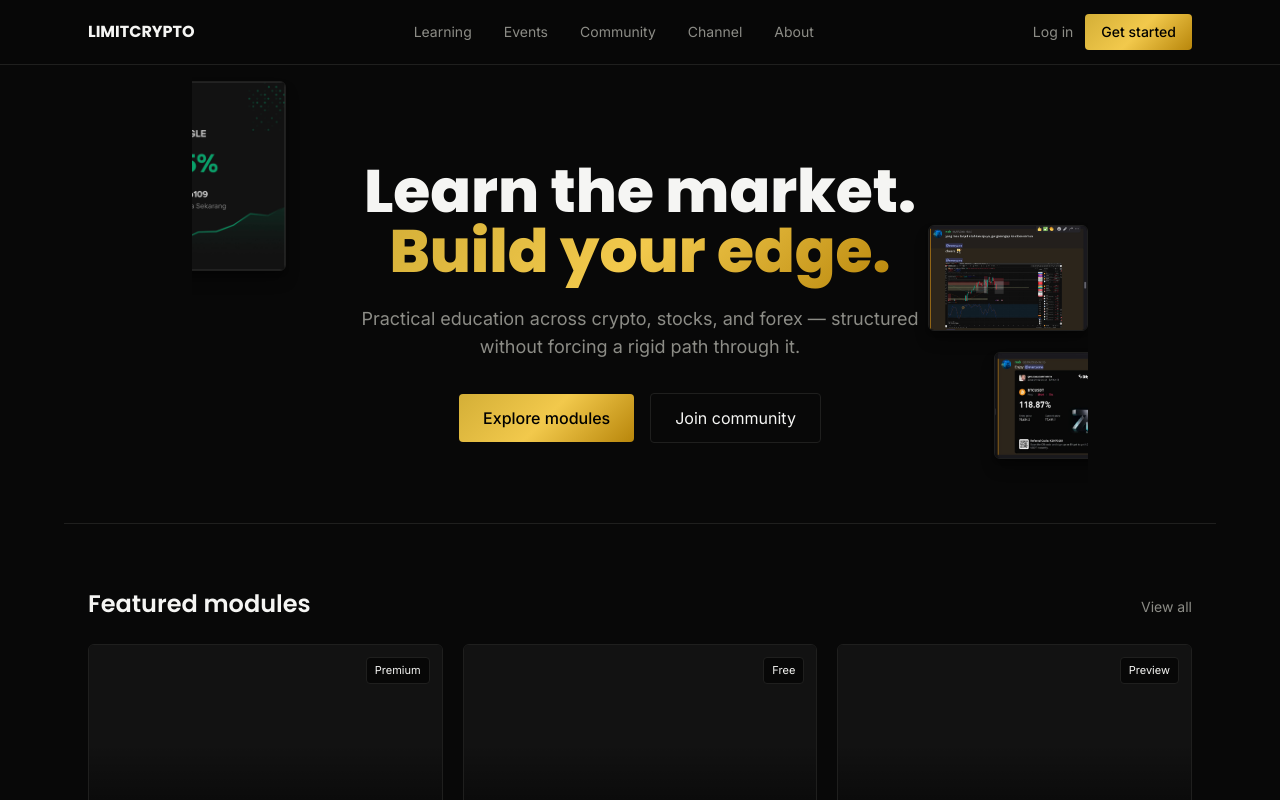
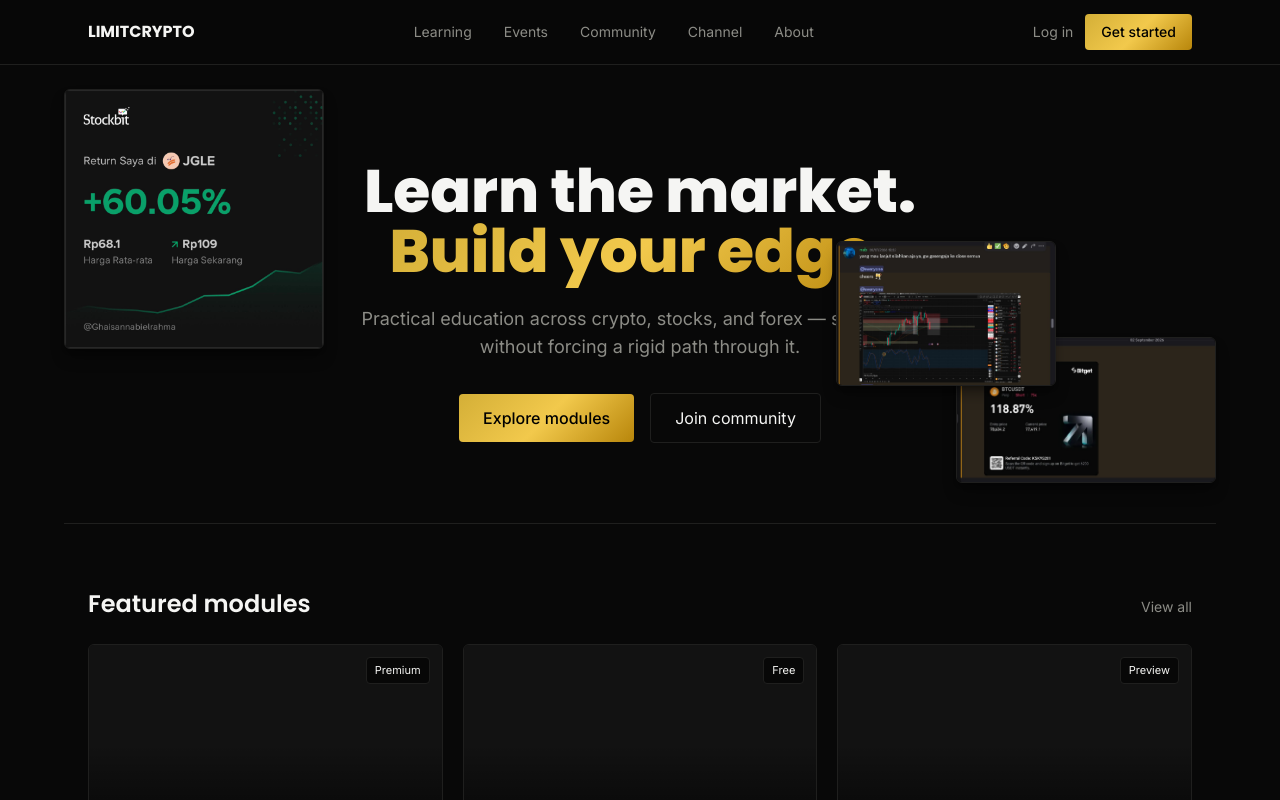
Before and after one commit to ghaisanabiel/website-limitcrypto-id, a Next.js app: page / in a window 1280 px wide. Shown: the top 800 px of the page. Built offline with nearby package versions, Linux system fonts and the light colour scheme.

Commit message:
fix bug foto

```diff
--- a/app/page.tsx
+++ b/app/page.tsx
@@ -15,26 +15,26 @@
     <IntroSequence>
       <Navbar />
       <main>
-        <section className="relative max-w-4xl mx-auto px-6 pt-24 pb-20 text-center overflow-hidden">
+        <section className="relative max-w-4xl mx-auto px-6 pt-24 pb-20 text-center">
           <FloatingPortfolioCard
-            className="top-4 left-0 xl:-left-24"
+            className="top-6 left-2 lg:-left-16 xl:-left-32"
             image="/portofolio1.jpeg"
             alt="Portfolio return example"
-            width={190}
+            width={260}
             delay={INTRO_DONE_DELAY}
           />
           <FloatingPortfolioCard
-            className="bottom-16 right-0 xl:-right-24"
+            className="bottom-10 right-2 lg:-right-16 xl:-right-32"
             image="/portofolio2.jpeg"
             alt="Portfolio return example"
-            width={190}
+            width={260}
             delay={INTRO_DONE_DELAY + 0.2}
           />
           <FloatingPortfolioCard
-            className="top-40 right-4 xl:right-0 hidden lg:block"
+            className="top-44 right-2 lg:-right-4 xl:right-8 hidden lg:block"
             image="/portofolio3.jpeg"
             alt="Portfolio return example"
-            width={160}
+            width={220}
             delay={INTRO_DONE_DELAY + 0.4}
           />
 
```
